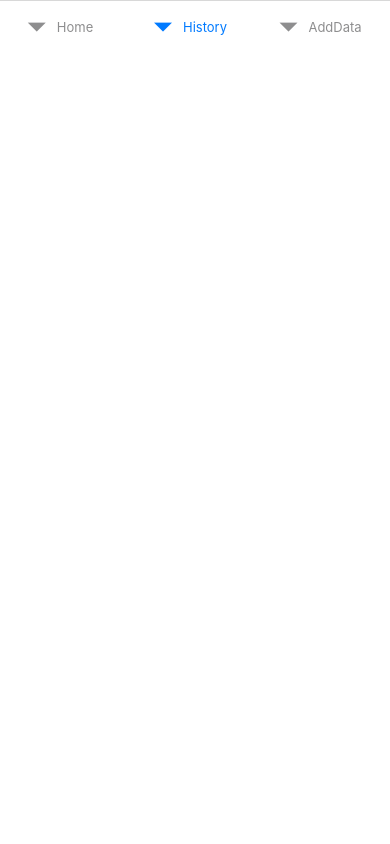
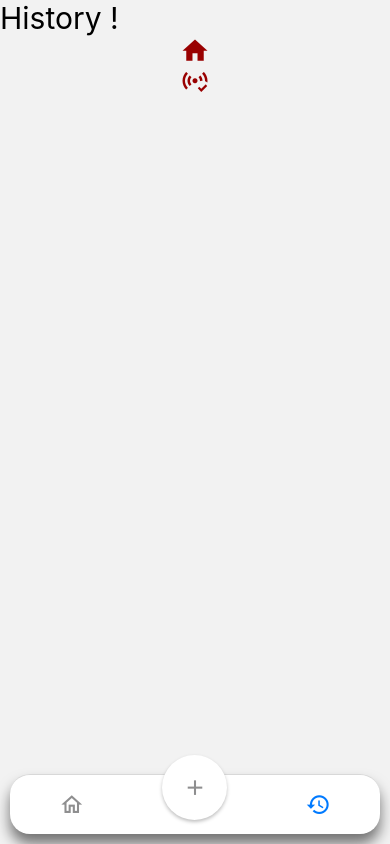
Before and after one commit to owaisansarii/BudgetBuddy, a React Native app: screen /History in a window 390 px wide. Built offline with nearby package versions, Linux system fonts and the light colour scheme.

Commit message:
Added Bottom Tab

```diff
--- a/App.js
+++ b/App.js
@@ -8,24 +8,20 @@
 
 import React from 'react';
 
-import {
-  SafeAreaView,
-  StatusBar,
-  StyleSheet,
-  useColorScheme,
-} from 'react-native';
+import {StatusBar, StyleSheet, useColorScheme} from 'react-native';
+import {SafeAreaProvider} from 'react-native-safe-area-context';
 import {NavigationContainer} from '@react-navigation/native';
 import Tabs from './src/navigation/tabs';
 
 const App = () => {
   const isDarkMode = useColorScheme() === 'dark';
   return (
-    <SafeAreaView>
+    <SafeAreaProvider>
       <StatusBar barStyle={isDarkMode ? 'light-content' : 'dark-content'} />
       <NavigationContainer>
         <Tabs />
       </NavigationContainer>
-    </SafeAreaView>
+    </SafeAreaProvider>
   );
 };
 
--- a/package.json
+++ b/package.json
@@ -12,10 +12,13 @@
   "dependencies": {
     "@react-navigation/bottom-tabs": "^6.3.2",
     "@react-navigation/native": "^6.0.11",
+    "@rneui/base": "^4.0.0-rc.6",
+    "@rneui/themed": "^4.0.0-rc.6",
     "react": "18.0.0",
     "react-native": "0.69.3",
     "react-native-safe-area-context": "^4.3.1",
-    "react-native-screens": "^3.15.0"
+    "react-native-screens": "^3.15.0",
+    "react-native-vector-icons": "^9.2.0"
   },
   "devDependencies": {
     "@babel/core": "^7.12.9",
--- a/src/navigation/tabs.js
+++ b/src/navigation/tabs.js
@@ -1,19 +1,98 @@
 import React from 'react';
+import {View, Text, StyleSheet} from 'react-native';
 import {createBottomTabNavigator} from '@react-navigation/bottom-tabs';
 import HomeScreen from '../screens/HomeScreen';
 import HistoryScreen from '../screens/HistoryScreen';
 import AddDataScreen from '../screens/AddDataScreen';
+import MaterialCommunityIcons from 'react-native-vector-icons/MaterialCommunityIcons';
+import {Icon} from '@rneui/base';
 
 const Tab = createBottomTabNavigator();
 
 const Tabs = () => {
   return (
-    <Tab.Navigator>
+    <Tab.Navigator
+      screenOptions={({route}) => ({
+        headerShown: false,
+        lazy: true,
+        tabBarShowLabel: false,
+        tabBarStyle: {
+          backgroundColor: '#fff',
+          borderRadius: 20,
+          height: 60,
+          position: 'absolute',
+          bottom: 10,
+          left: 10,
+          right: 10,
+          ...styles.shadow,
+        },
+
+        tabBarIcon: ({focused, color, size}) => {
+          let iconName;
+          if (route.name === 'Home') {
+            iconName = focused ? 'home-outline' : 'home-outline';
+          } else if (route.name === 'History') {
+            iconName = focused ? 'history' : 'history';
+          } else if (route.name === 'AddData') {
+            iconName = focused ? 'plus' : 'plus';
+          }
+          if (route.name !== 'AddData') {
+            return (
+              <Icon
+                name={iconName}
+                size={size}
+                color={color}
+                type="material-community"
+              />
+            );
+          } else {
+            return (
+              <View style={styles.modalView}>
+                <Icon
+                  name={iconName}
+                  size={size}
+                  color={color}
+                  type="material-community"
+                />
+              </View>
+            );
+          }
+        },
+      })}>
       <Tab.Screen name="Home" component={HomeScreen} />
+      <Tab.Screen name="AddData" component={AddDataScreen} />
       <Tab.Screen name="History" component={HistoryScreen} />
-      <Tab.Screen name="AddData" component={AddDataScreen} />
     </Tab.Navigator>
   );
 };
 
+const styles = StyleSheet.create({
+  shadow: {
+    shadowColor: '#000',
+    shadowOffset: {
+      width: 0,
+      height: 10,
+    },
+    shadowOpacity: 0.53,
+    shadowRadius: 13.97,
+    elevation: 5,
+  },
+  modalView: {
+    position: 'absolute',
+    top: -20,
+    padding: 20,
+    backgroundColor: 'white',
+    borderRadius: 200,
+    alignItems: 'center',
+    shadowColor: '#000',
+    shadowOffset: {
+      width: 0,
+      height: 2,
+    },
+    shadowOpacity: 0.25,
+    shadowRadius: 3.84,
+    elevation: 5,
+  },
+});
+
 export default Tabs;
--- a/src/screens/HistoryScreen.js
+++ b/src/screens/HistoryScreen.js
@@ -1,3 +1,4 @@
+import {Icon} from '@rneui/base';
 import React from 'react';
 import {View, Text, StyleSheet} from 'react-native';
 
@@ -5,6 +6,20 @@ const HistoryScreen = () => {
   return (
     <View>
       <Text style={styles.text}>History !</Text>
+      <Icon
+        name="home"
+        size={30}
+        color="#900"
+        type="material-community"
+        // style={{margin: 10}}
+      />
+      <Icon
+        name="access-point-check"
+        size={30}
+        color="#900"
+        type="material-community"
+        // style={{margin: 10}}
+      />
     </View>
   );
 };
```
Also changed, not shown: 3 other files (tests, documents, lock files or other folders).
